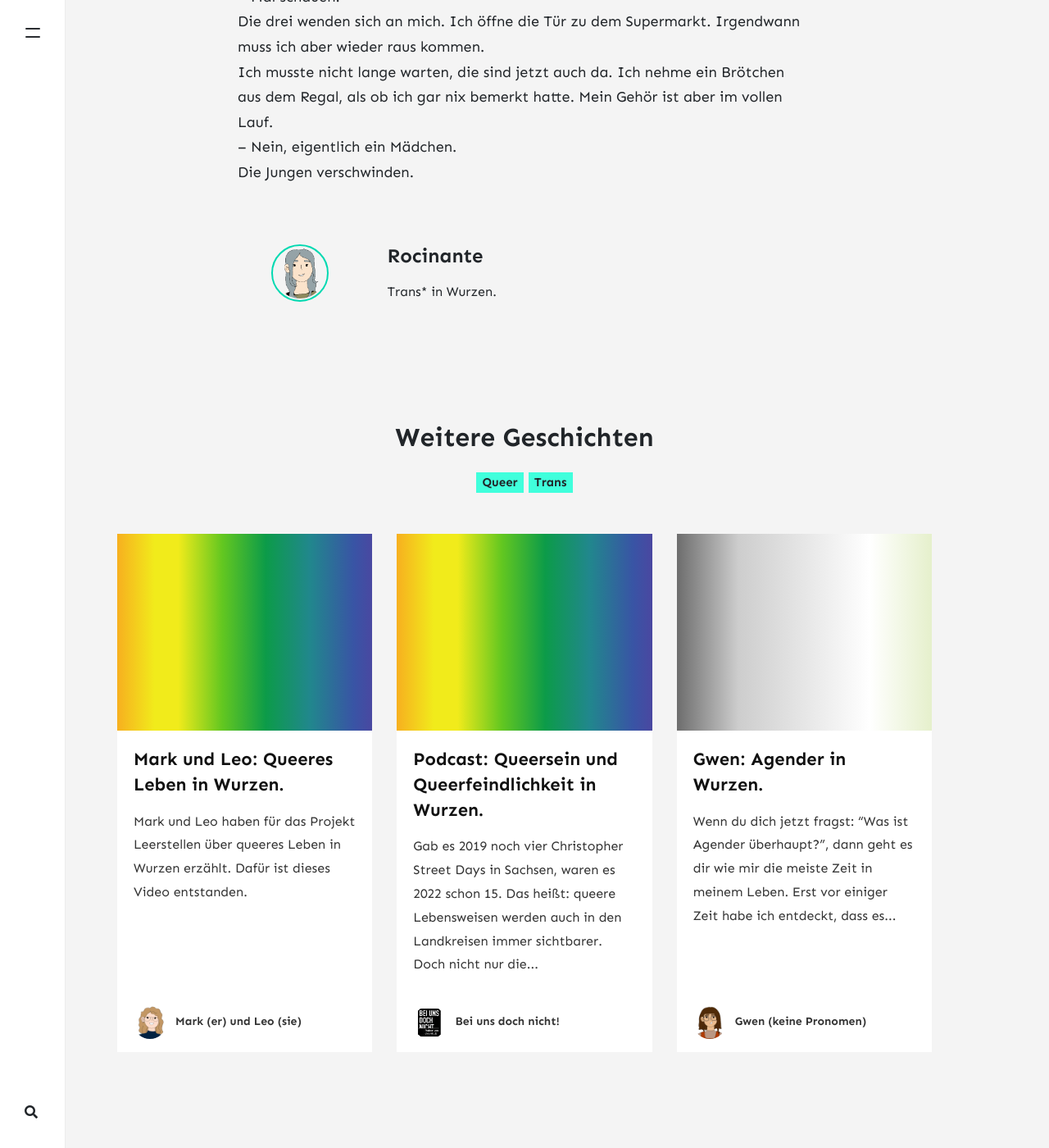
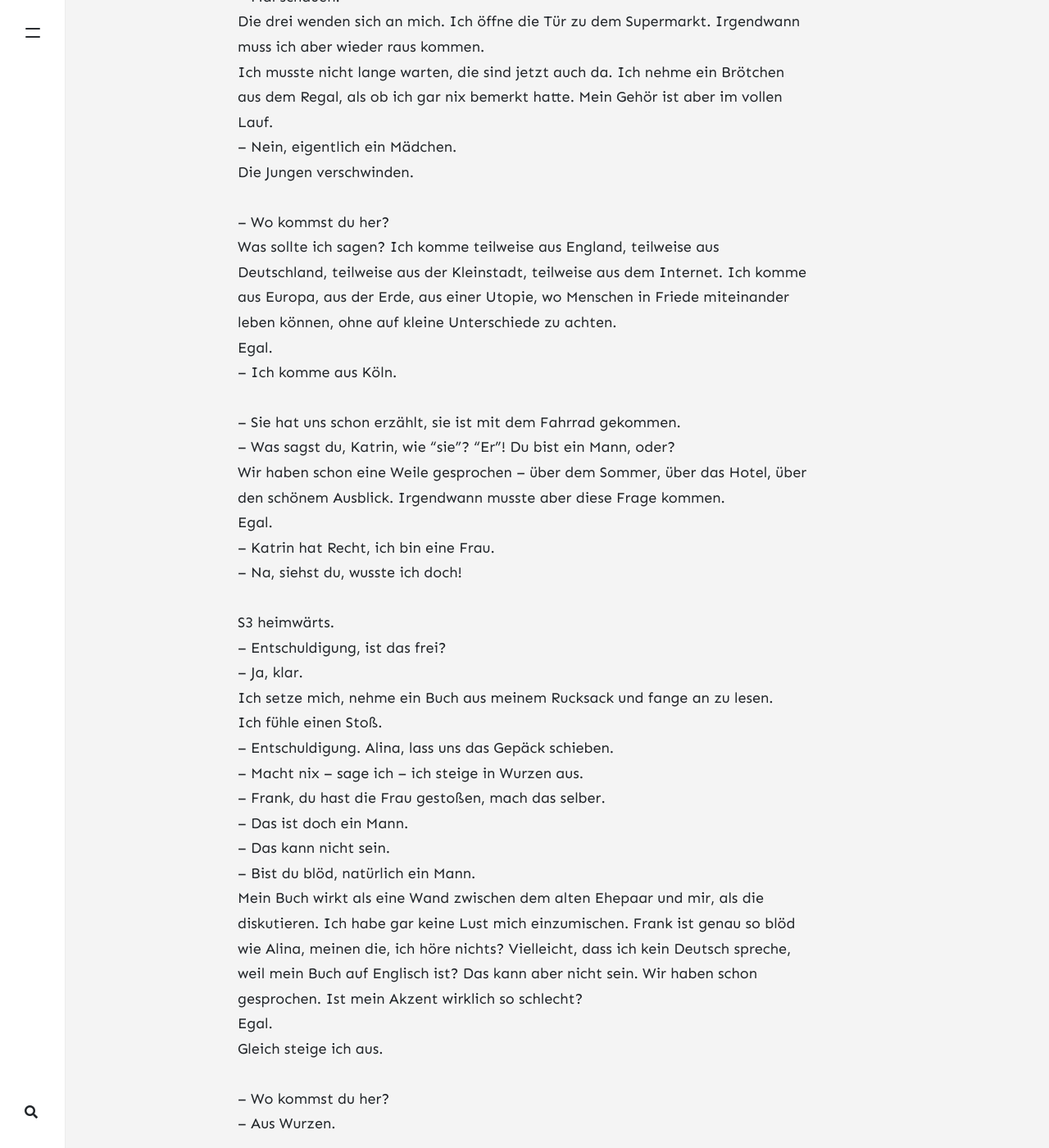
Before and after one commit to timber-they/queerInWurzen, a Jekyll site: the page built from _posts/2025-05-31-rocinante.md, in a window 1280 px wide and 1400 px high, scrolled down 1076 px. Shown: the whole window at 82% size. Built offline with Jekyll 4.4.1, drawn with Linux system fonts in a browser that asks for light colours; nearby versions of some CDN libraries; comment, search, counter and statistics services are not loaded.

Commit message:
add other parts of rocinante

```diff
--- a/_posts/2025-05-31-rocinante.md
+++ b/_posts/2025-05-31-rocinante.md
@@ -21,3 +21,33 @@ Die drei wenden sich an mich. Ich öffne die Tür zu dem Supermarkt. Irgendwann
 Ich musste nicht lange warten, die sind jetzt auch da. Ich nehme ein Brötchen aus dem Regal, als ob ich gar nix bemerkt hatte. Mein Gehör ist aber im vollen Lauf.
 – Nein, eigentlich ein Mädchen.
 Die Jungen verschwinden.
+
+– Wo kommst du her?
+Was sollte ich sagen? Ich komme teilweise aus England, teilweise aus Deutschland, teilweise aus der Kleinstadt, teilweise aus dem Internet. Ich komme aus Europa, aus der Erde, aus einer Utopie, wo Menschen in Friede miteinander leben können, ohne auf kleine Unterschiede zu achten.
+Egal.
+– Ich komme aus Köln.
+
+– Sie hat uns schon erzählt, sie ist mit dem Fahrrad gekommen.
+– Was sagst du, Katrin, wie "sie"? "Er"! Du bist ein Mann, oder?
+Wir haben schon eine Weile gesprochen – über dem Sommer, über das Hotel, über den schönem Ausblick. Irgendwann musste aber diese Frage kommen.
+Egal.
+– Katrin hat Recht, ich bin eine Frau.
+– Na, siehst du, wusste ich doch!
+
+S3 heimwärts.
+– Entschuldigung, ist das frei?
+– Ja, klar.
+Ich setze mich, nehme ein Buch aus meinem Rucksack und fange an zu lesen.
+Ich fühle einen Stoß.
+– Entschuldigung. Alina, lass uns das Gepäck schieben.
+– Macht nix – sage ich – ich steige in Wurzen aus.
+– Frank, du hast die Frau gestoßen, mach das selber.
+– Das ist doch ein Mann.
+– Das kann nicht sein.
+– Bist du blöd, natürlich ein Mann.
+Mein Buch wirkt als eine Wand zwischen dem alten Ehepaar und mir, als die diskutieren. Ich habe gar keine Lust mich einzumischen. Frank ist genau so blöd wie Alina, meinen die, ich höre nichts? Vielleicht, dass ich kein Deutsch spreche, weil mein Buch auf Englisch ist? Das kann aber nicht sein. Wir haben schon gesprochen. Ist mein Akzent wirklich so schlecht?
+Egal.
+Gleich steige ich aus.
+
+– Wo kommst du her?
+– Aus Wurzen.
```
